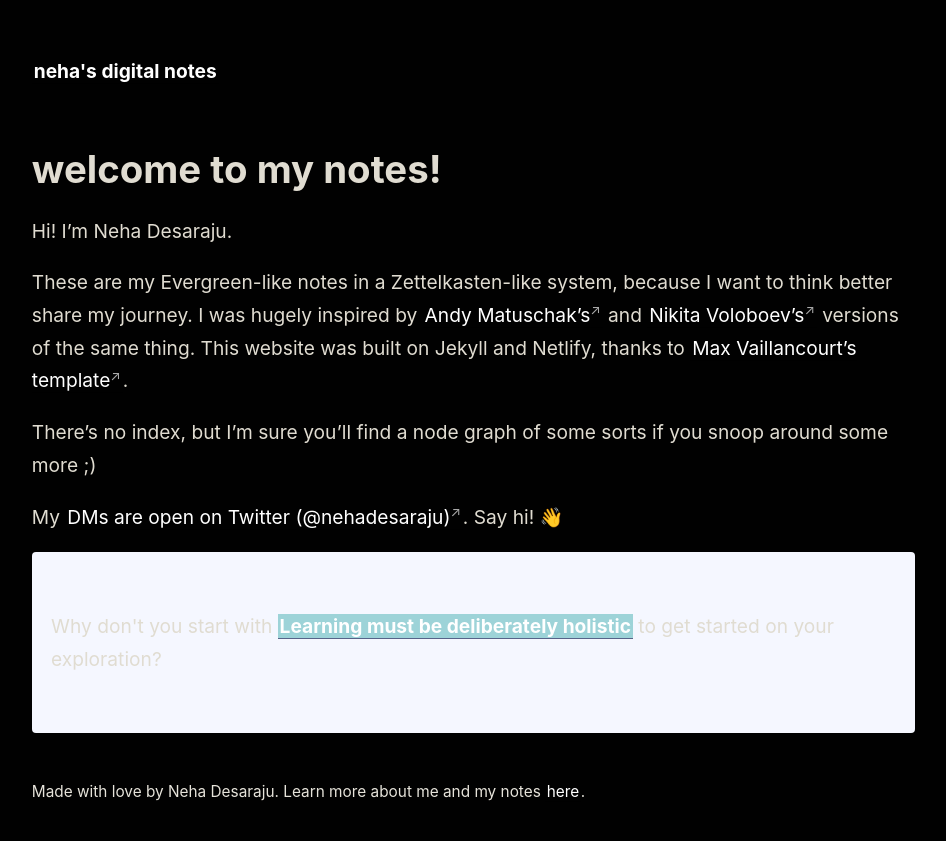
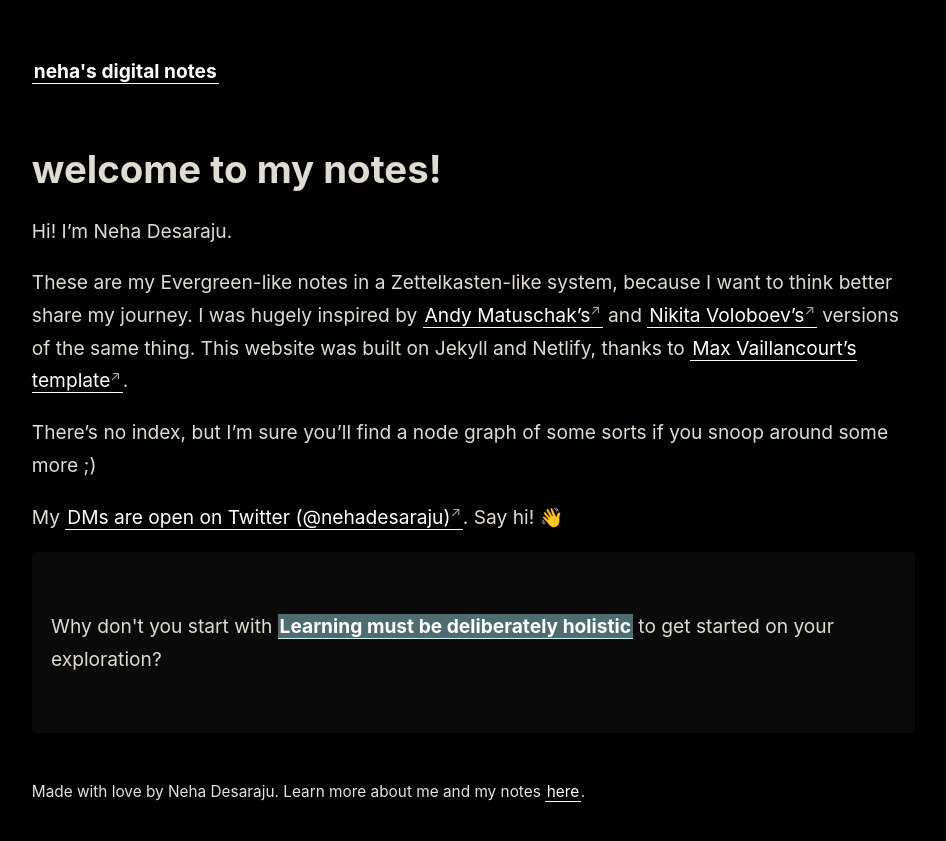
Before and after one commit to estaudere/digital-notes, a Jekyll site: the page built from _pages/index.md, in a window 1280 px wide. Shown: the top 841 px of the page, without its empty margins (45-991 px from the left). Built offline with Jekyll 4.4.1, drawn with Linux system fonts in a browser that asks for light colours.

Commit message:
more dark mode fixes

```diff
--- a/_includes/link-previews.html
+++ b/_includes/link-previews.html
@@ -1,9 +1,8 @@
 <!-- That file is not particularly elegant. This will need a refactor at some point. -->
 <style>
   content a.internal-link {
-    border-color: rgb(87, 99, 137);
-    background-color: rgb(157, 211, 216);
-    color: white !important;
+    border-color: rgb(196, 241, 245) !important;
+    background-color: rgb(78, 109, 112);
   }
 
   #tooltip-wrapper {
--- a/_pages/index.md
+++ b/_pages/index.md
@@ -15,7 +15,7 @@ There's no index, but I'm sure you'll find a node graph of some sorts if you sno
 
 My [DMs are open on Twitter (@nehadesaraju)](https://twitter.com/nehadesaraju). Say hi! 👋
 
-<p style="padding: 3em 1em; background: #f5f7ff; border-radius: 4px;">
+<p style="padding: 3em 1em; background: #0a0a0a; border-radius: 4px;">
   Why don't you start with <span style="font-weight: bold">[[Learning must be deliberately holistic]]</span> to get started on your exploration?
 </p>
 
--- a/_sass/_style.scss
+++ b/_sass/_style.scss
@@ -1,7 +1,7 @@
 $color-primary: hsl(0, 0%, 100%);
 $color-text: rgb(224, 220, 209);
 $color-subtext: hsl(0, 0%, 63%);
-$color-border: hsl(0, 0%, 0%);
+$color-border: hsl(0, 0%, 100%);
 $color-box-background: mix($color-primary, black, 4%);
 $border-radius: 4px;
 $font-family: -apple-system, BlinkMacSystemFont, Segoe UI, Helvetica, Arial,
```
